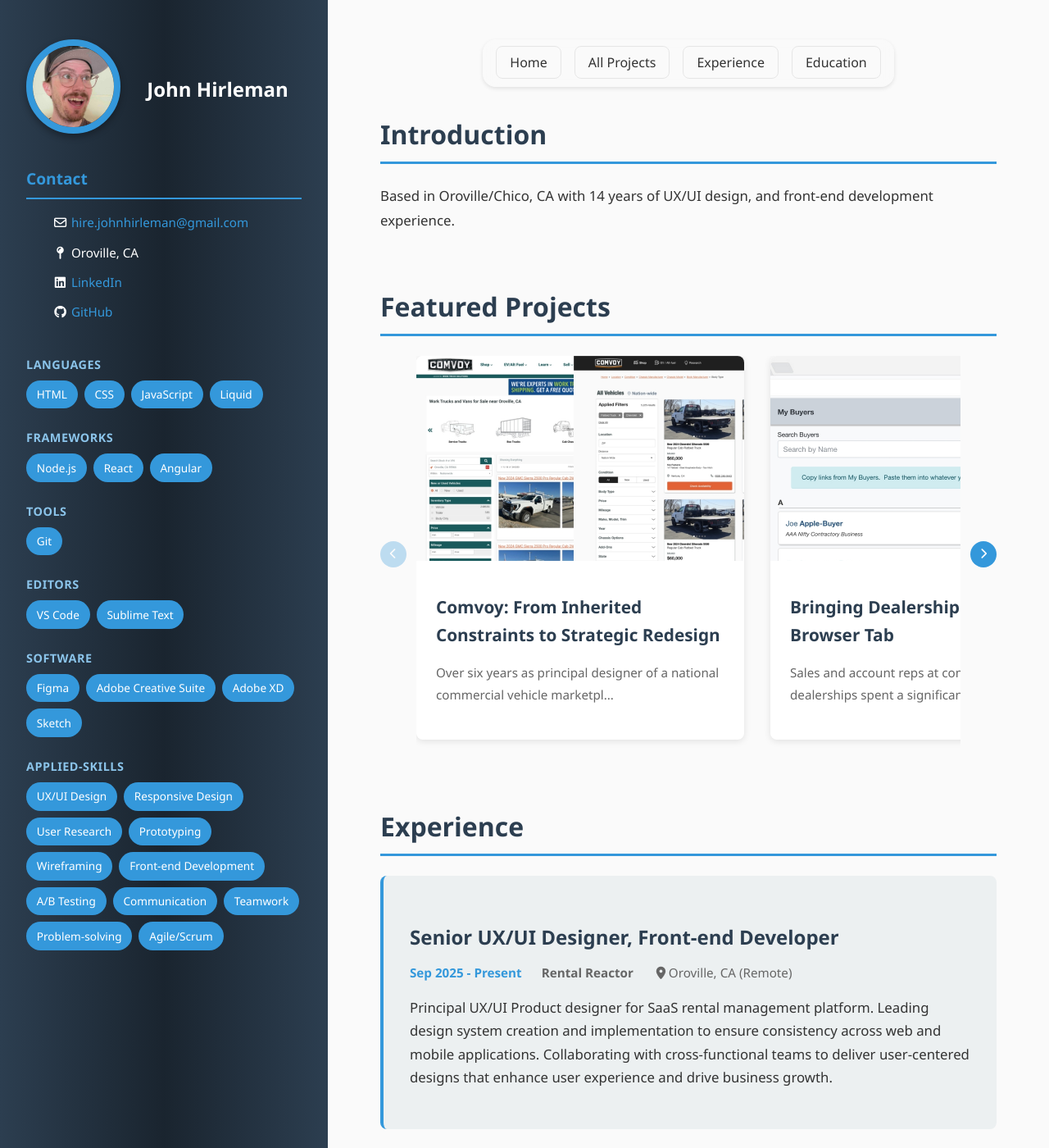
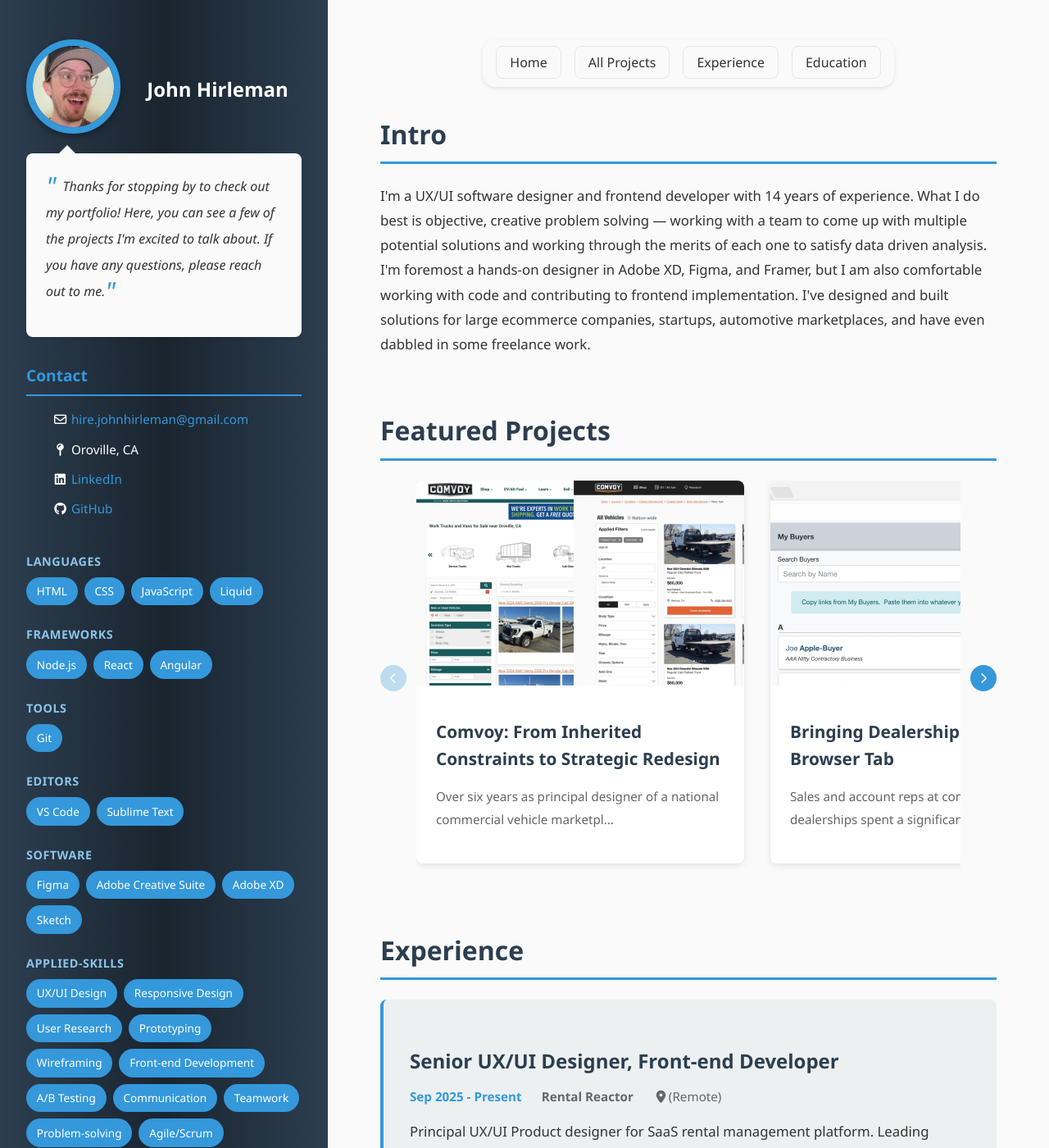
Before and after one commit to johnhirleman/my-portfolio, a Jekyll site: the page built from index.html, in a window 1280 px wide and 1400 px high. Shown: the whole window at 82% size. Built offline with Jekyll 4.4.1, drawn with Linux system fonts in a browser that asks for light colours.

Commit message:
small change on index

```diff
--- a/index.html
+++ b/index.html
@@ -1,16 +1,18 @@
 ---
 layout: home
 title: Home
+
+quote: "Thanks for stopping by to check out my portfolio!  Here, you can see a few of the projects I'm excited to talk about.  If you have any questions, please reach out to me."
 ---
 
 <section class="intro-section">
-    <h2>Introduction</h2>
+    <h2>Intro</h2>
     <p>
         {% assign start_year = 2012 %}
         {% assign current_year = site.time | date: "%Y" %}
         {% assign years_experience = current_year | minus: start_year %}
-        Based in Oroville/Chico, CA with {{ years_experience }} years of UX/UI design, and front-end development experience.
-    </p>
+        I'm a UX/UI software designer and frontend developer with {{ years_experience }} years of experience. What I do best is objective, creative problem solving — working with a team to come up with multiple potential solutions and working through the merits of each one to satisfy data driven analysis. I'm foremost a hands-on designer in Adobe XD, Figma, and Framer, but I am also comfortable working with code and contributing to frontend implementation. I've designed and built solutions for large ecommerce companies, startups, automotive marketplaces, and have even dabbled in some freelance work.
+     </p>
 </section>
 
 <section class="projects-section">
@@ -70,7 +72,7 @@ title: Home
         <div class="experience-meta">
             <span class="date-range">Sep 2025 - Present</span>
             <span class="employer">Rental Reactor</span>
-            <span class="location"><i class="fas fa-location-dot"></i> Oroville, CA (Remote)</span>
+            <span class="location"><i class="fas fa-location-dot"></i> (Remote)</span>
         </div>
         <p>
             Principal UX/UI Product designer for SaaS rental management platform.  Leading design system creation and implementation to ensure consistency across web and mobile applications.  Collaborating with cross-functional teams to deliver user-centered designs that enhance user experience and drive business growth.
```
